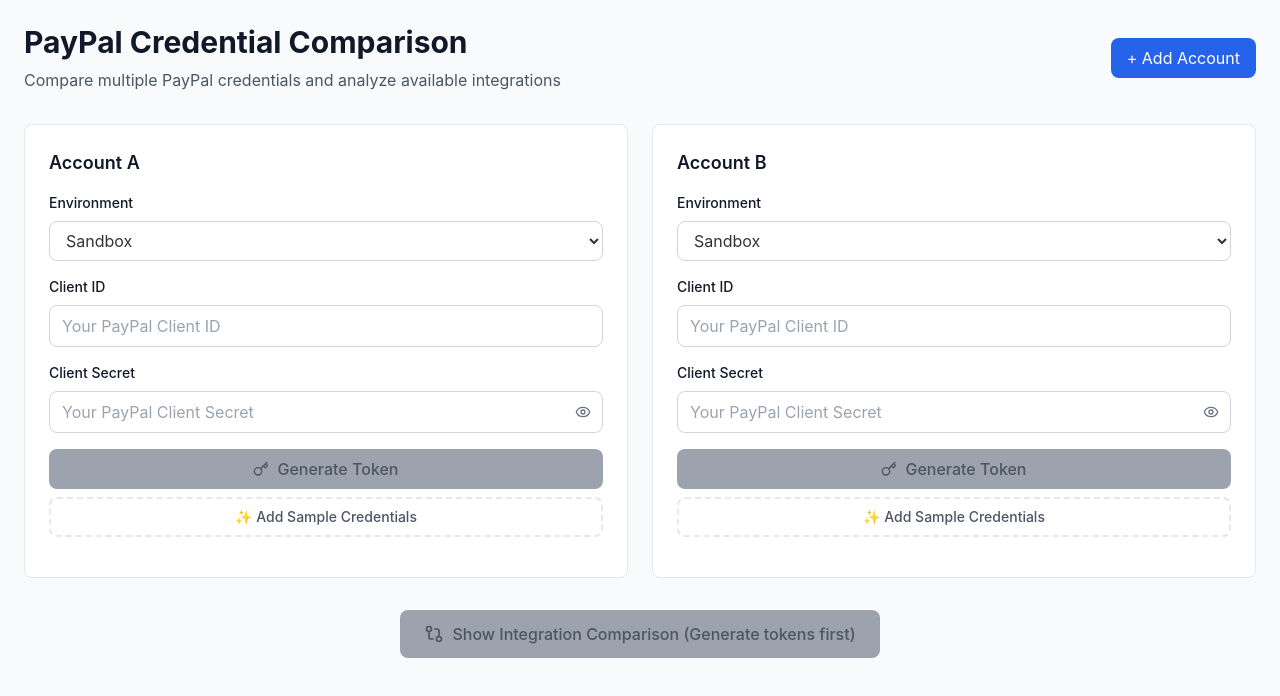
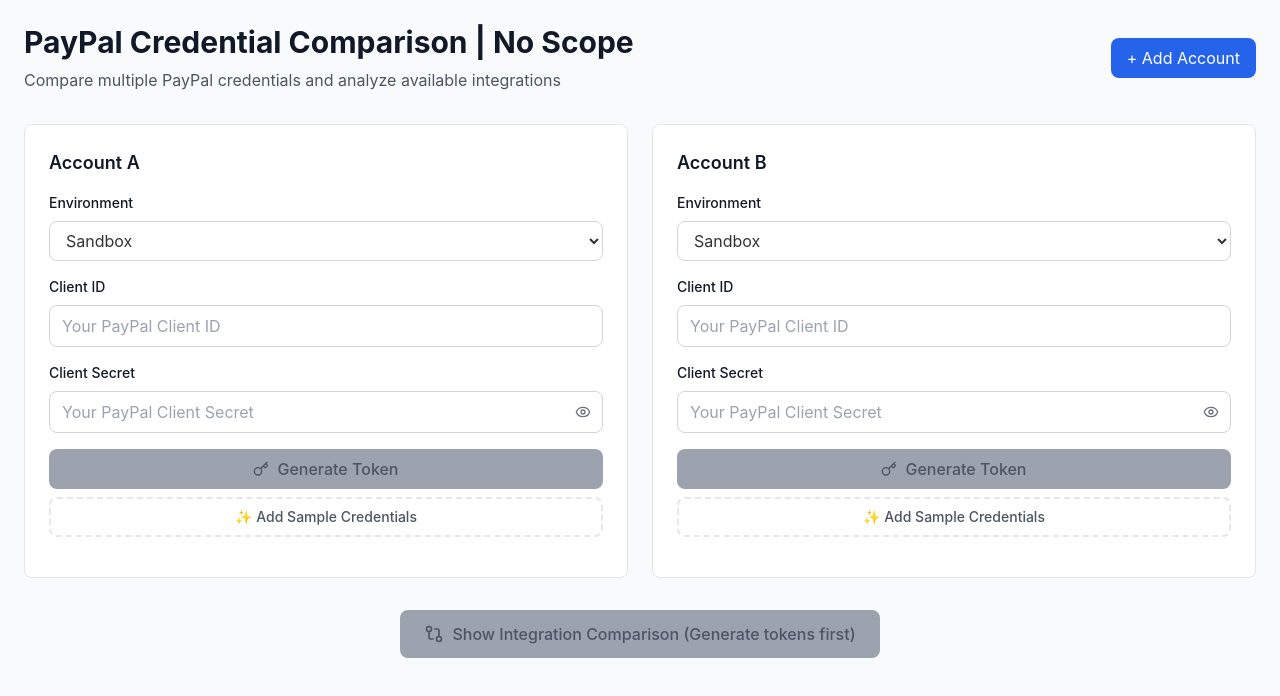
Before and after one commit to TariqH19/PP, a React (Create React App) app: page /noscope in a window 1280 px wide. Shown: the top 696 px of the page. Built offline with nearby package versions, Linux system fonts and the light colour scheme.

Commit message:
fix: update title in PayPal Credential Comparison to include 'No Scope'

```diff
--- a/src/pages/CredentialComparison.js
+++ b/src/pages/CredentialComparison.js
@@ -351,7 +351,7 @@
         <div className="flex justify-between items-center mb-8">
           <div>
             <h1 className={`text-3xl font-bold ${themeClasses.text} mb-2`}>
-              PayPal Credential Comparison
+              PayPal Credential Comparison | No Scope
             </h1>
             <p className={`${themeClasses.textSecondary}`}>
               Compare multiple PayPal credentials and analyze available
```
